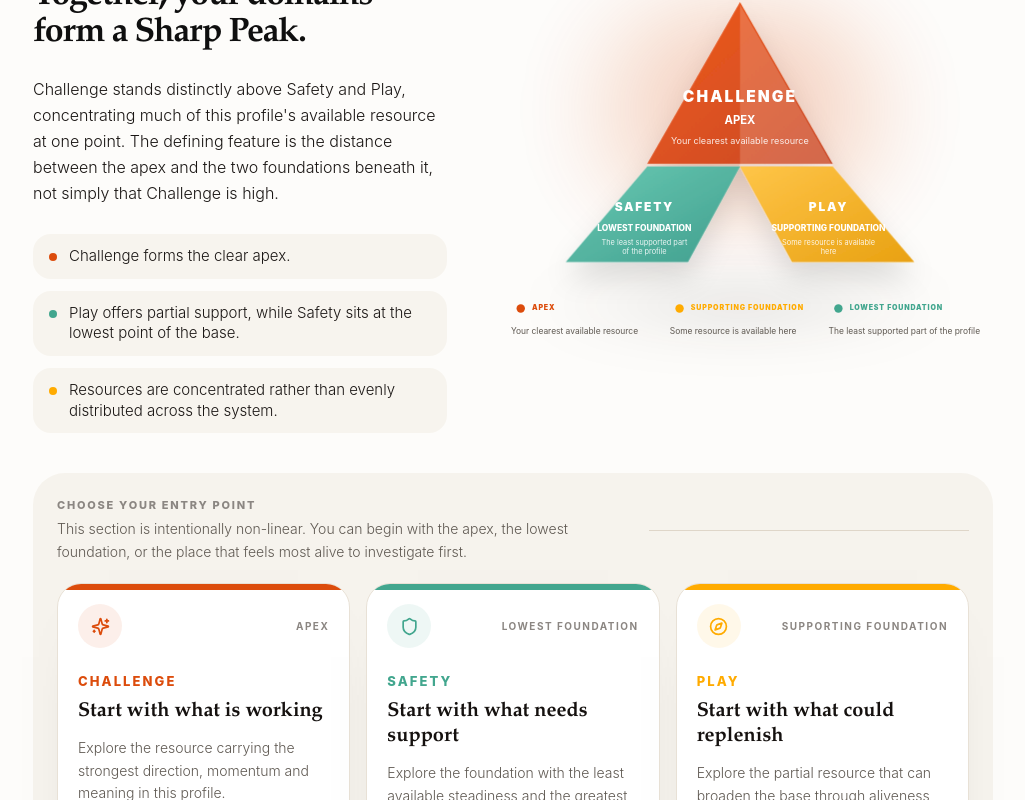
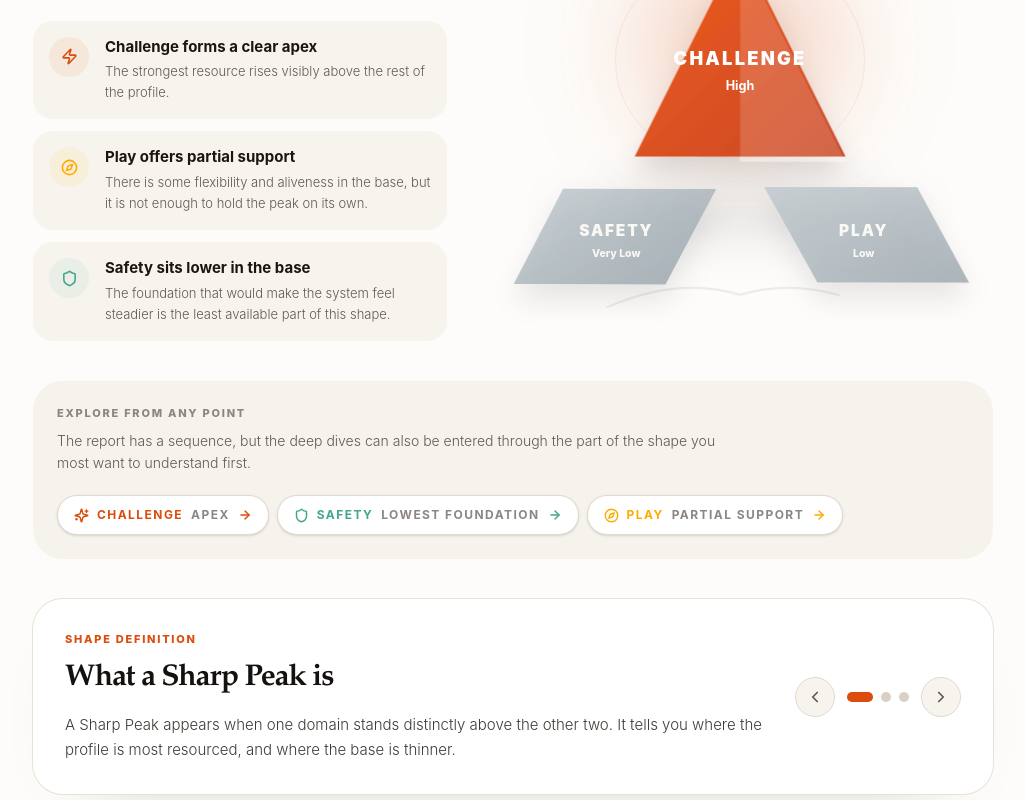
Before and after one commit to neurokrystal/report-design, a React (Vite) app: page / in a window 1280 px wide. Shown: the part 3120-3920 px from the top of the page, without its empty margins (231-1256 px from the left). Built offline with nearby package versions, Linux system fonts and the light colour scheme.

Commit message:
Refine sharp peak orientation

```diff
--- a/src/app/components/YourShape.tsx
+++ b/src/app/components/YourShape.tsx
@@ -1,5 +1,5 @@
 import { motion, AnimatePresence } from 'motion/react';
-import { ArrowRight, Compass, Info, Route, Shield, Sparkles } from 'lucide-react';
+import { ArrowRight, ChevronLeft, ChevronRight, Compass, Info, Shield, Sparkles, Zap } from 'lucide-react';
 import { useState, type CSSProperties } from 'react';
 
 const SERIF = '"Iowan Old Style", "Palatino Linotype", "Book Antiqua", Georgia, serif';
@@ -9,67 +9,75 @@ const PLAY = '#FFAB00';
 const SAFETY = '#42A68E';
 
 const observations = [
-  'Challenge forms the clear apex.',
-  'Play offers partial support, while Safety sits at the lowest point of the base.',
-  'Resources are concentrated rather than evenly distributed across the system.',
+  {
+    title: 'Challenge forms a clear apex',
+    body: 'The strongest resource rises visibly above the rest of the profile.',
+    color: CHALLENGE,
+    Icon: Zap,
+  },
+  {
+    title: 'Play offers partial support',
+    body: 'There is some flexibility and aliveness in the base, but it is not enough to hold the peak on its own.',
+    color: PLAY,
+    Icon: Compass,
+  },
+  {
+    title: 'Safety sits lower in the base',
+    body: 'The foundation that would make the system feel steadier is the least available part of this shape.',
+    color: SAFETY,
+    Icon: Shield,
+  },
 ];
 
-const routeCards = [
+const routeChips = [
   {
     domain: 'Challenge',
     href: '#challenge',
-    role: 'APEX',
-    headline: 'Start with what is working',
-    body: 'Explore the resource carrying the strongest direction, momentum and meaning in this profile.',
-    action: 'Explore Challenge',
+    label: 'Apex',
     color: CHALLENGE,
     Icon: Sparkles,
   },
   {
     domain: 'Safety',
     href: '#safety',
-    role: 'LOWEST FOUNDATION',
-    headline: 'Start with what needs support',
-    body: 'Explore the foundation with the least available steadiness and the greatest potential to change the architecture.',
-    action: 'Explore Safety',
+    label: 'Lowest foundation',
     color: SAFETY,
     Icon: Shield,
   },
   {
     domain: 'Play',
     href: '#play',
-    role: 'SUPPORTING FOUNDATION',
-    headline: 'Start with what could replenish',
-    body: 'Explore the partial resource that can broaden the base through aliveness, flexibility and restoration.',
-    action: 'Explore Play',
+    label: 'Partial support',
     color: PLAY,
     Icon: Compass,
   },
 ];
 
-const roleLabels = [
+const shapeSlides = [
   {
-    domain: 'Challenge',
-    role: 'APEX',
-    line: 'Your clearest available resource',
-    color: CHALLENGE,
+    eyebrow: 'Shape definition',
+    title: 'What a Sharp Peak is',
+    body: 'A Sharp Peak appears when one domain stands distinctly above the other two. It tells you where the profile is most resourced, and where the base is thinner.',
   },
   {
-    domain: 'Play',
-    role: 'SUPPORTING FOUNDATION',
-    line: 'Some resource is available here',
-    color: PLAY,
+    eyebrow: 'Why it matters',
+    title: 'The peak is real, but it is carrying weight',
+    body: 'Challenge is not a problem in itself. The important detail is that Safety and Play are not supporting it equally, so the system can look capable while quietly spending more than it restores.',
   },
   {
-    domain: 'Safety',
-    role: 'LOWEST FOUNDATION',
-    line: 'The least supported part of the profile',
-    color: SAFETY,
+    eyebrow: 'How to read from here',
+    title: 'You do not have to move through the deep dives in order',
+    body: 'You can begin with the apex, the lowest foundation, or the resource you are most curious about. Section 7 brings the parts back together once you have met them individually.',
   },
 ];
 
 export function YourShape() {
   const [infoOpen, setInfoOpen] = useState(false);
+  const [activeSlide, setActiveSlide] = useState(0);
+  const slide = shapeSlides[activeSlide];
+  const goToSlide = (direction: 1 | -1) => {
+    setActiveSlide(current => (current + direction + shapeSlides.length) % shapeSlides.length);
+  };
 
   return (
     <div className="space-y-10">
@@ -119,9 +127,6 @@ export function YourShape() {
           </AnimatePresence>
         </div>
         <div className="mb-7 h-[3px] w-10" style={{ backgroundColor: NAV_ORANGE }} />
-        <p className="max-w-2xl text-[17px] leading-relaxed text-[#5F5952]" style={{ fontWeight: 300 }}>
-          The relationship among your three domains, not only each score on its own.
-        </p>
       </header>
 
       <section className="grid gap-10 lg:grid-cols-[0.9fr_1.1fr] lg:items-center">
@@ -138,28 +143,30 @@ export function YourShape() {
           >
             Together, your domains form a Sharp Peak.
           </h2>
-          <p className="max-w-xl text-[16px] leading-relaxed text-[#1A1614]" style={{ fontWeight: 300 }}>
-            Challenge stands distinctly above Safety and Play, concentrating much of this profile's available resource at one point. The defining feature is the distance between the apex and the two foundations beneath it, not simply that Challenge is high.
-          </p>
-          <div className="grid gap-3 pt-1">
-            {observations.map((point, index) => (
+          <div className="grid gap-3">
+            {observations.map((point, index) => {
+              const Icon = point.Icon;
+              return (
               <motion.div
-                key={point}
-                className="group flex items-start gap-3 rounded-[18px] bg-[#F7F4EE] px-4 py-3 transition-colors hover:bg-[#F0EBE1]"
+                key={point.title}
+                className="group flex items-start gap-4 rounded-[20px] bg-[#F7F4EE] px-4 py-4 transition-colors hover:bg-[#F0EBE1]"
                 initial={{ opacity: 0, x: -10 }}
                 whileInView={{ opacity: 1, x: 0 }}
                 viewport={{ once: true, amount: 0.55 }}
                 transition={{ duration: 0.35, delay: index * 0.06 }}
               >
-                <span
-                  className="mt-[0.45rem] h-2 w-2 shrink-0 rounded-full"
-                  style={{ backgroundColor: index === 0 ? CHALLENGE : index === 1 ? SAFETY : PLAY }}
-                />
-                <span className="text-[15px] leading-snug text-[#1A1614]" style={{ fontWeight: 350 }}>
-                  {point}
+                <span className="grid h-10 w-10 shrink-0 place-items-center rounded-full" style={{ backgroundColor: `${point.color}14`, color: point.color }}>
+                  <Icon size={17} strokeWidth={2.25} />
+                </span>
+                <span>
+                  <span className="block text-[15px] font-bold leading-snug text-[#1A1614]">{point.title}</span>
+                  <span className="mt-1 block text-[13px] leading-relaxed text-[#5F5952]" style={{ fontWeight: 300 }}>
+                    {point.body}
+                  </span>
                 </span>
               </motion.div>
-            ))}
+              );
+            })}
           </div>
         </div>
 
@@ -168,73 +175,88 @@ export function YourShape() {
         </div>
       </section>
 
-      <section className="rounded-[32px] bg-[#F6F3ED] p-5 md:p-6" aria-label="Choose where to begin">
-        <div className="mb-5 flex items-center justify-between gap-4">
-          <div>
-            <p className="text-[11px] font-extrabold uppercase tracking-[0.16em] text-[#8B8682]">Choose your entry point</p>
-            <p className="mt-1 max-w-xl text-[14px] leading-relaxed text-[#5F5952]" style={{ fontWeight: 300 }}>
-              This section is intentionally non-linear. You can begin with the apex, the lowest foundation, or the place that feels most alive to investigate first.
+      <section className="rounded-[30px] bg-[#F6F3ED] p-5 md:p-6" aria-label="Shape reading options">
+        <div className="mb-5 max-w-2xl">
+          <p className="text-[11px] font-extrabold uppercase tracking-[0.16em] text-[#8B8682]">Explore from any point</p>
+          <p className="mt-2 max-w-2xl text-[14px] leading-relaxed text-[#5F5952]" style={{ fontWeight: 300 }}>
+            The report has a sequence, but the deep dives can also be entered through the part of the shape you most want to understand first.
           </p>
         </div>
-          <div className="hidden h-px flex-1 bg-[#DFD6C9] md:block" />
-        </div>
-        <div className="grid gap-4 md:grid-cols-3">
-        {routeCards.map((card, index) => {
-          const Icon = card.Icon;
+        <div className="flex flex-wrap gap-2">
+          {routeChips.map(chip => {
+            const Icon = chip.Icon;
             return (
-            <motion.a
-              key={card.domain}
-              href={card.href}
-              className="group relative flex min-h-[225px] flex-col overflow-hidden rounded-[24px] border border-[#E8E1D6] bg-white p-5 shadow-[0_22px_58px_-52px_rgba(26,22,20,0.52)] transition-colors focus-visible:outline-none focus-visible:ring-2"
-              style={{ '--tw-ring-color': `${card.color}55` } as CSSProperties}
-              initial={{ opacity: 0, y: 18 }}
-              whileInView={{ opacity: 1, y: 0 }}
-              viewport={{ once: true, amount: 0.35 }}
-              transition={{ duration: 0.42, delay: index * 0.06 }}
-              whileHover={{ y: -5 }}
+              <a
+                key={chip.domain}
+                href={chip.href}
+                className="group inline-flex items-center gap-2 rounded-full border border-[#E2D9CC] bg-white px-4 py-2.5 text-[12px] font-bold uppercase tracking-[0.12em] shadow-sm transition hover:-translate-y-0.5 hover:shadow-md focus-visible:outline-none focus-visible:ring-2"
+                style={{ color: chip.color, '--tw-ring-color': `${chip.color}55` } as CSSProperties}
               >
-              <div className="absolute inset-x-0 top-0 h-1.5" style={{ backgroundColor: card.color }} />
-              <div className="mb-6 flex items-center justify-between gap-4">
-                <div className="grid h-11 w-11 place-items-center rounded-full" style={{ backgroundColor: `${card.color}16`, color: card.color }}>
-                  <Icon size={19} strokeWidth={2.15} />
-                </div>
-                <span className="text-[10px] font-bold uppercase tracking-[0.15em] text-[#8B8682]">{card.role}</span>
-              </div>
-              <p className="text-[13px] font-extrabold uppercase tracking-[0.16em]" style={{ color: card.color }}>
-                {card.domain}
-              </p>
-              <h3 className="mt-2 text-[20px] leading-tight text-[#15110F]" style={{ fontFamily: SERIF, fontWeight: 600 }}>
-                {card.headline}
-              </h3>
-              <p className="mt-3 flex-1 text-[14px] leading-relaxed text-[#5F5952]" style={{ fontWeight: 300 }}>
-                {card.body}
-              </p>
-              <span className="mt-5 inline-flex items-center gap-2 text-[12px] font-bold uppercase tracking-[0.12em] transition-transform group-hover:translate-x-1" style={{ color: card.color }}>
-                {card.action}
-                <ArrowRight size={15} strokeWidth={2.35} />
-              </span>
-            </motion.a>
+                <Icon size={15} strokeWidth={2.3} />
+                <span>{chip.domain}</span>
+                <span className="hidden text-[#8B8682] sm:inline">{chip.label}</span>
+                <ArrowRight size={14} strokeWidth={2.4} className="transition-transform group-hover:translate-x-0.5" />
+              </a>
             );
           })}
         </div>
       </section>
 
-      <section className="rounded-[28px] bg-white p-7 shadow-[0_24px_70px_-62px_rgba(26,22,20,0.6)] ring-1 ring-[#E8E1D6] md:p-9">
-        <div className="grid gap-6 lg:grid-cols-[0.9fr_1.1fr] lg:items-start">
+      <section className="rounded-[30px] bg-white p-6 shadow-[0_24px_70px_-62px_rgba(26,22,20,0.6)] ring-1 ring-[#E8E1D6] md:p-8">
+        <div className="grid gap-6 md:grid-cols-[1fr_auto] md:items-center">
           <div>
-            <p className="text-[11px] font-extrabold uppercase tracking-[0.16em] text-[#8B8682]">Shape definition</p>
-            <p className="mt-3 text-[16px] leading-relaxed text-[#1A1614]" style={{ fontWeight: 300 }}>
-              A Sharp Peak appears when one domain stands distinctly above the other two. It shows where the profile's resources are concentrated and which foundations sit comparatively lower.
+            <AnimatePresence mode="wait">
+              <motion.div
+                key={activeSlide}
+                initial={{ opacity: 0, y: 8 }}
+                animate={{ opacity: 1, y: 0 }}
+                exit={{ opacity: 0, y: -8 }}
+                transition={{ duration: 0.22 }}
+              >
+                <p className="text-[11px] font-extrabold uppercase tracking-[0.16em]" style={{ color: CHALLENGE }}>
+                  {slide.eyebrow}
                 </p>
+                <h3 className="mt-3 text-[26px] leading-tight text-[#15110F] md:text-[30px]" style={{ fontFamily: SERIF, fontWeight: 600, letterSpacing: '-0.035em' }}>
+                  {slide.title}
+                </h3>
+                <p className="mt-4 max-w-3xl text-[15px] leading-relaxed text-[#3F3A35]" style={{ fontWeight: 300 }}>
+                  {slide.body}
+                </p>
+              </motion.div>
+            </AnimatePresence>
           </div>
-          <div className="rounded-[22px] bg-[#F7F4EE] p-5">
-            <div className="mb-3 flex items-center gap-2 text-[#DC4C0C]">
-              <Route size={18} strokeWidth={2.2} />
-              <p className="text-[11px] font-extrabold uppercase tracking-[0.16em]">Reading guidance</p>
+          <div className="flex items-center gap-3 md:justify-end">
+            <button
+              type="button"
+              onClick={() => goToSlide(-1)}
+              className="grid h-10 w-10 place-items-center rounded-full border border-[#E2D9CC] bg-[#F7F4EE] text-[#5F5952] transition-colors hover:bg-[#EEE6D8] focus-visible:outline-none focus-visible:ring-2 focus-visible:ring-[#DC4C0C]/25"
+              aria-label="Previous shape note"
+            >
+              <ChevronLeft size={18} strokeWidth={2.35} />
+            </button>
+            <div className="flex items-center gap-2">
+              {shapeSlides.map((item, index) => (
+                <button
+                  key={item.title}
+                  type="button"
+                  onClick={() => setActiveSlide(index)}
+                  className="h-2.5 rounded-full transition-all"
+                  style={{
+                    width: activeSlide === index ? 26 : 10,
+                    backgroundColor: activeSlide === index ? CHALLENGE : '#D8D0C5',
+                  }}
+                  aria-label={`Show note ${index + 1}`}
+                />
+              ))}
             </div>
-            <p className="text-[15px] leading-relaxed text-[#3F3A35]" style={{ fontWeight: 300 }}>
-              You do not have to read the domains in order. Begin with the apex, the lowest foundation or the resource that feels most relevant now. Once you have explored them individually, Section 7 will show how they operate together.
-            </p>
+            <button
+              type="button"
+              onClick={() => goToSlide(1)}
+              className="grid h-10 w-10 place-items-center rounded-full border border-[#E2D9CC] bg-[#F7F4EE] text-[#5F5952] transition-colors hover:bg-[#EEE6D8] focus-visible:outline-none focus-visible:ring-2 focus-visible:ring-[#DC4C0C]/25"
+              aria-label="Next shape note"
+            >
+              <ChevronRight size={18} strokeWidth={2.35} />
+            </button>
           </div>
         </div>
       </section>
@@ -244,87 +266,88 @@ export function YourShape() {
 
 function ShapeGraphic() {
   return (
-    <div className="relative w-full max-w-[560px]">
+    <div className="relative w-full max-w-[540px]">
       <motion.div
-        className="absolute left-1/2 top-[4%] h-[48%] w-[62%] -translate-x-1/2 rounded-full blur-2xl"
-        style={{ background: 'radial-gradient(circle, rgba(220,76,12,0.32), rgba(220,76,12,0))' }}
-        animate={{ opacity: [0.6, 1, 0.6], scale: [0.97, 1.06, 0.97] }}
-        transition={{ duration: 4.8, repeat: Infinity, ease: 'easeInOut' }}
+        className="absolute left-1/2 top-[1%] h-[54%] w-[72%] -translate-x-1/2 rounded-full blur-2xl"
+        style={{ background: 'radial-gradient(circle, rgba(220,76,12,0.34), rgba(220,76,12,0.08) 45%, rgba(220,76,12,0) 72%)' }}
+        animate={{ opacity: [0.72, 1, 0.72], scale: [0.98, 1.08, 0.98] }}
+        transition={{ duration: 4.6, repeat: Infinity, ease: 'easeInOut' }}
       />
-      <div className="absolute inset-x-8 bottom-[18%] h-20 rounded-full bg-[radial-gradient(ellipse,rgba(26,22,20,0.12),transparent_68%)] blur-xl" />
-      <svg viewBox="0 0 720 620" className="relative z-10 w-full overflow-visible" aria-labelledby="shapeGraphicTitle shapeGraphicDesc" role="img">
+      <motion.div
+        className="absolute left-1/2 top-[8%] h-[48%] w-[48%] -translate-x-1/2 rounded-full border border-[#DC4C0C]/12"
+        animate={{ opacity: [0.4, 0.72, 0.4], scale: [0.94, 1.04, 0.94] }}
+        transition={{ duration: 5, repeat: Infinity, ease: 'easeInOut' }}
+      />
+      <div className="absolute inset-x-8 bottom-[20%] h-20 rounded-full bg-[radial-gradient(ellipse,rgba(26,22,20,0.14),transparent_68%)] blur-xl" />
+      <svg viewBox="0 0 720 560" className="relative z-10 w-full overflow-visible" aria-labelledby="shapeGraphicTitle shapeGraphicDesc" role="img">
         <title id="shapeGraphicTitle">Sharp Peak structure</title>
         <desc id="shapeGraphicDesc">Challenge forms the apex, with Play and Safety forming the lower foundations beneath it.</desc>
         <defs>
           <filter id="shapeDrop" x="-20%" y="-20%" width="140%" height="140%">
             <feDropShadow dx="0" dy="22" stdDeviation="20" floodColor="#1A1614" floodOpacity="0.12" />
           </filter>
-          <linearGradient id="challengeFill" x1="0" y1="0" x2="1" y2="1">
+          <linearGradient id="challengeShapeFill" x1="0" y1="0" x2="1" y2="1">
             <stop offset="0%" stopColor="#F15A1A" />
             <stop offset="100%" stopColor="#C94A29" />
           </linearGradient>
-          <linearGradient id="safetyFill" x1="0" y1="0" x2="1" y2="1">
-            <stop offset="0%" stopColor="#5BC5AC" />
-            <stop offset="100%" stopColor="#2E9583" />
-          </linearGradient>
-          <linearGradient id="playFill" x1="0" y1="0" x2="1" y2="1">
-            <stop offset="0%" stopColor="#FFC13B" />
-            <stop offset="100%" stopColor="#E79A00" />
+          <linearGradient id="mutedBaseFill" x1="0" y1="0" x2="1" y2="1">
+            <stop offset="0%" stopColor="#BCC6CB" />
+            <stop offset="100%" stopColor="#919DA5" />
           </linearGradient>
         </defs>
 
         <motion.g filter="url(#shapeDrop)" initial={{ opacity: 0, y: 18 }} whileInView={{ opacity: 1, y: 0 }} viewport={{ once: true, amount: 0.4 }} transition={{ duration: 0.55 }}>
           <motion.path
-            d="M360 24 L492 254 L360 254 L228 254 Z"
-            fill="url(#challengeFill)"
-            animate={{ y: [0, -4, 0] }}
+            d="M108 358 L326 358 L254 494 L38 494 Z"
+            fill="url(#mutedBaseFill)"
+            opacity="0.78"
+            animate={{ y: [0, 4, 0], rotate: [-0.35, 0.25, -0.35] }}
+            style={{ transformOrigin: '190px 430px' }}
+            transition={{ duration: 5.2, repeat: Infinity, ease: 'easeInOut' }}
+          />
+          <motion.path
+            d="M394 358 L612 358 L686 494 L470 494 Z"
+            fill="url(#mutedBaseFill)"
+            opacity="0.74"
+            animate={{ y: [2, -1, 2], rotate: [0.25, -0.2, 0.25] }}
+            style={{ transformOrigin: '540px 430px' }}
+            transition={{ duration: 5.6, repeat: Infinity, ease: 'easeInOut' }}
+          />
+          <motion.path
+            d="M360 22 L510 322 L210 322 Z"
+            fill="url(#challengeShapeFill)"
+            animate={{ y: [0, -7, 0] }}
             transition={{ duration: 4.8, repeat: Infinity, ease: 'easeInOut' }}
           />
           <motion.path
-            d="M360 24 L492 254 L360 254 Z"
+            d="M360 22 L510 322 L360 322 Z"
             fill="#FFFFFF"
             opacity="0.08"
-            animate={{ opacity: [0.08, 0.17, 0.08] }}
+            animate={{ opacity: [0.08, 0.16, 0.08] }}
             transition={{ duration: 4.8, repeat: Infinity, ease: 'easeInOut' }}
           />
-          <path d="M228 254 L360 254 L286 390 L112 390 Z" fill="url(#safetyFill)" />
-          <path d="M360 254 L492 254 L608 390 L434 390 Z" fill="url(#playFill)" />
-          <path d="M228 254 L360 254 L286 390 L112 390 Z" fill="#FFFFFF" opacity="0.09" />
-          <path d="M360 254 L492 254 L608 390 L434 390 Z" fill="#FFFFFF" opacity="0.07" />
         </motion.g>
 
+        <motion.path
+          d="M170 530 C238 500 301 494 360 512 C419 494 482 500 550 530"
+          fill="none"
+          stroke="#1A1614"
+          strokeOpacity="0.18"
+          strokeWidth="3"
+          strokeDasharray="10 12"
+          animate={{ pathLength: [0.45, 1, 0.45], opacity: [0.22, 0.46, 0.22] }}
+          transition={{ duration: 5.2, repeat: Infinity, ease: 'easeInOut' }}
+        />
+
         <g textAnchor="middle">
-          <text x="360" y="162" fill="#FFFFFF" fontSize="22" fontWeight="900" letterSpacing="3">CHALLENGE</text>
-          <text x="360" y="194" fill="#FFFFFF" fontSize="16" fontWeight="700">APEX</text>
-          <text x="360" y="222" fill="#FFFFFF" fontSize="13" opacity="0.88">Your clearest available resource</text>
+          <text x="360" y="185" fill="#FFFFFF" fontSize="26" fontWeight="900" letterSpacing="3.2">CHALLENGE</text>
+          <text x="360" y="220" fill="#FFFFFF" fontSize="18" fontWeight="700">High</text>
 
-          <text x="224" y="318" fill="#FFFFFF" fontSize="17" fontWeight="900" letterSpacing="2.5">SAFETY</text>
-          <text x="224" y="346" fill="#FFFFFF" fontSize="12" fontWeight="800">LOWEST FOUNDATION</text>
-          <text x="224" y="366" fill="#FFFFFF" fontSize="10.5" opacity="0.88">
-            <tspan x="224" dy="0">The least supported part</tspan>
-            <tspan x="224" dy="13">of the profile</tspan>
-          </text>
+          <text x="184" y="428" fill="#F9F8F5" fontSize="22" fontWeight="900" letterSpacing="2.6">SAFETY</text>
+          <text x="184" y="458" fill="#F9F8F5" fontSize="15" fontWeight="800">Very Low</text>
 
-          <text x="486" y="318" fill="#FFFFFF" fontSize="17" fontWeight="900" letterSpacing="2.5">PLAY</text>
-          <text x="486" y="346" fill="#FFFFFF" fontSize="12" fontWeight="800">SUPPORTING FOUNDATION</text>
-          <text x="486" y="366" fill="#FFFFFF" fontSize="10.5" opacity="0.88">
-            <tspan x="486" dy="0">Some resource is available</tspan>
-            <tspan x="486" dy="13">here</tspan>
-          </text>
-        </g>
-
-        <g transform="translate(34 442)">
-          {roleLabels.map((label, index) => (
-            <g key={label.domain} transform={`translate(${index * 226} 0)`}>
-              <circle cx="14" cy="14" r="6" fill={label.color} />
-              <text x="30" y="14" dominantBaseline="middle" fill={label.color} fontSize="10" fontWeight="900" letterSpacing="1.2">
-                {label.role}
-              </text>
-              <text x="0" y="50" fill="#5F5952" fontSize="12">
-                {label.line}
-              </text>
-            </g>
-          ))}
+          <text x="536" y="428" fill="#F9F8F5" fontSize="22" fontWeight="900" letterSpacing="2.6">PLAY</text>
+          <text x="536" y="458" fill="#F9F8F5" fontSize="15" fontWeight="800">Low</text>
         </g>
       </svg>
     </div>
```
Lines whose indentation alone changed are shown as unchanged.
